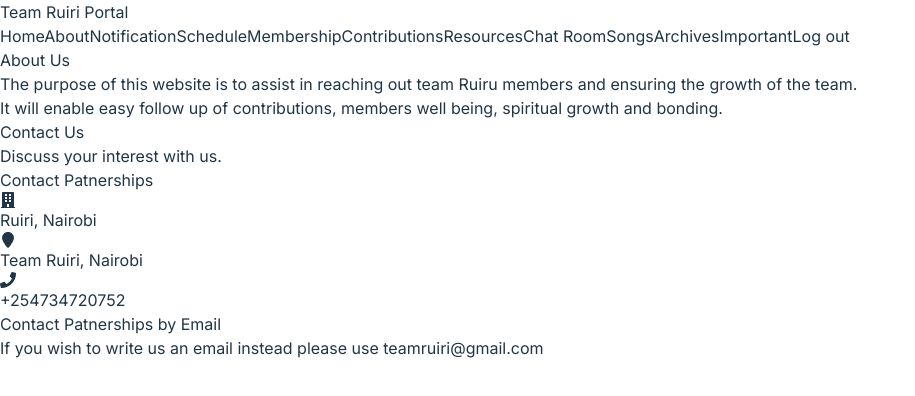
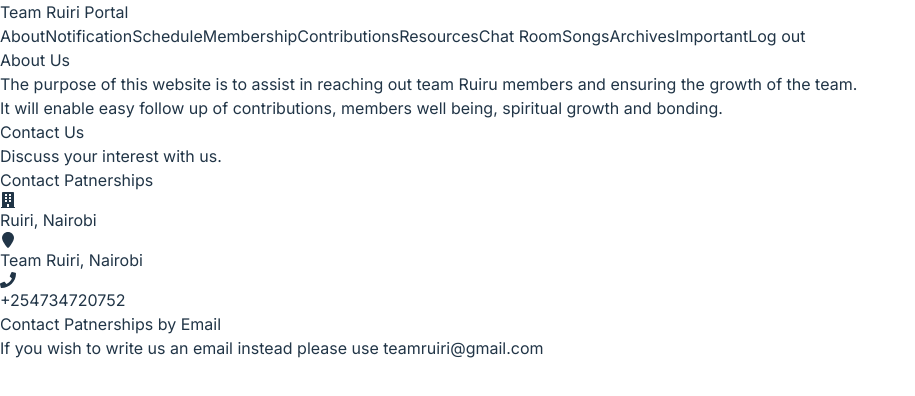
Before and after one commit to imrany/realtime_messaging, a React (Vite) app: page / in a window 1280 px wide. Shown: the top 396 px of the page, without its empty margins (0-915 px from the left). Built offline with nearby package versions, Linux system fonts and the light colour scheme; no server answers; sample sign-in values are in the browser's storage.

Commit message:
layout update

```diff
--- a/src/pages/Layout.tsx
+++ b/src/pages/Layout.tsx
@@ -14,12 +14,8 @@ export default function Layout(){
 
   let links=[
     {
-      name:"Home",
+      name:"About",
       to:"/"
-    },
-    {
-      name:"About",
-      to:"/about"
     },
     {
       name:"Notification",
```
